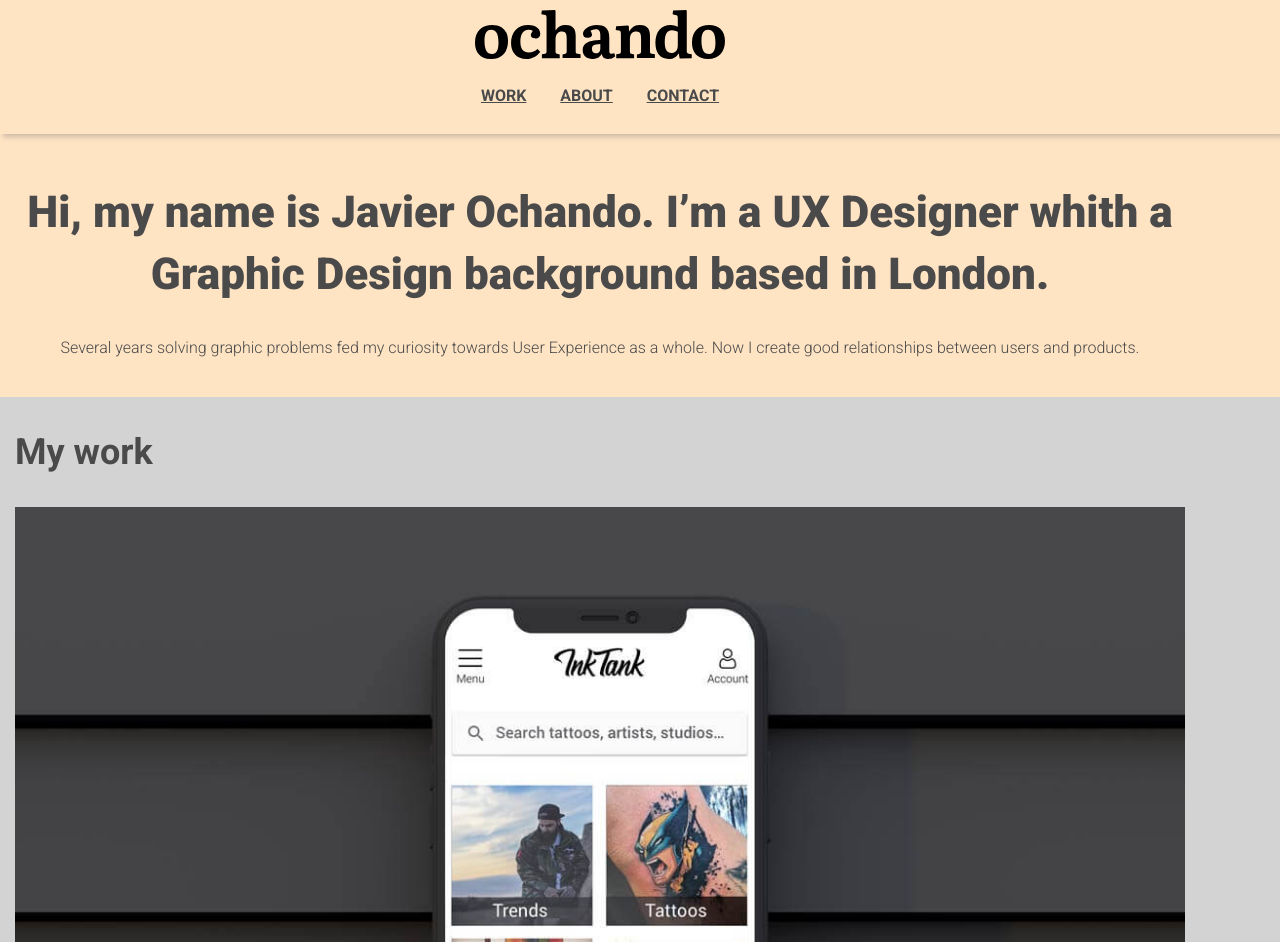
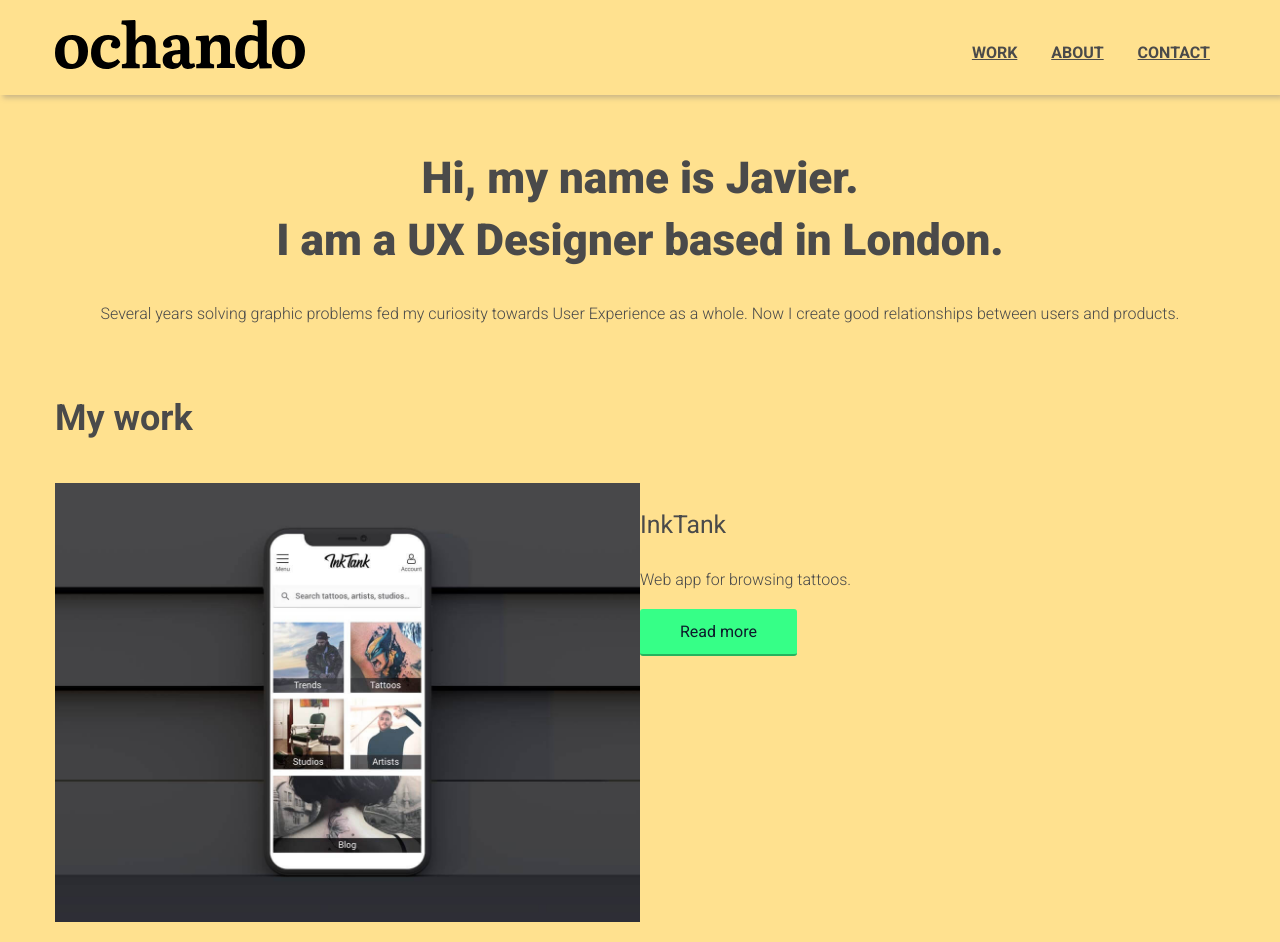
Before and after one commit to JackJuliett/ochando-portfolio, a plain HTML site: page index.html in a window 1280 px wide. Shown: the top 942 px of the page. Drawn offline with nearby package versions, Linux system fonts and the light colour scheme.

Commit message:
Making the site responsive

```diff
--- a/css/style.css
+++ b/css/style.css
@@ -10,7 +10,7 @@ Secondary Color (Navy Blue): #0D1B2B;
 }
 
 body {
-  background-color: lightgrey;
+  background-color: #ffe18f;
   font-family: 'Roboto', sans-serif;
   font-size: 16px;
   /* Sets the font size to 16px */
@@ -145,7 +145,7 @@ ol {
 }
 
 header {
-  background-color: #ffe4c4;
+  background-color: #ffe18f;
   text-align: center;
   padding: 10px 0;
   box-shadow: 3px 3px 5px 0px rgba(128, 123, 125, 0.4);
@@ -154,18 +154,23 @@ header {
 }
 
 main {
-  padding-top: 133px;
+  padding-top: 99px;
 }
 
 #hero {
-  background-color: #ffe4c4;
+  background-color: #ffe18f;
   padding: 20px 0;
   width: 100%;
+  text-align: center;
 }
 
 #hero h1 {
   text-align: center;
   /* Centers text */
+}
+
+#hero span {
+  display: block;
 }
 
 .icons svg {
@@ -184,3 +189,82 @@ main {
 .logo {
   max-width: 250px;
 }
+
+.row::after {
+  content: "";
+  clear: both;
+  display: table;
+}
+
+/* ==============================
+Medium devices (640px and larger)
+================================= */
+@media only screen and (min-width: 640px) {
+  header {
+    text-align: unset;
+    padding: 20px 0 13px;
+  }
+
+  nav {
+    width: auto;
+    float: right;
+    margin-top: 4px;
+  }
+
+  [class*="col-"] {
+    float: left;
+    padding: 10px 0
+  }
+
+  .col-md-6 {
+    width: 50%;
+  }
+
+  #about-page h3 {
+    margin-top: 0;
+  }
+}
+
+/* ==============================
+Large devices (1024px or larger)
+================================= */
+@media only screen and (min-width: 1024px) {
+  header {
+    text-align: unset;
+    padding: 20px 0 13px;
+  }
+
+  nav {
+    width: auto;
+    float: right;
+    margin-top: 4px;
+  }
+
+  [class*="col-"] {
+    float: left;
+    padding: 10px 0
+  }
+
+  .col-md-7 {
+    width: 58.33%;;
+  }
+
+  .col-md-5 {
+    width: 41.66%;;
+  }
+
+  .container {
+  max-width: 1200px;
+  margin-left: auto;
+  margin-right: auto;
+}
+
+  #about-page h3 {
+    margin-top: 0;
+  }
+}
+
+/* ==============================
+X-large devices (1440px or larger)
+================================= */
+@media only screen and (min-width: 1440px) {}
--- a/index.html
+++ b/index.html
@@ -27,7 +27,7 @@
   <main>
     <div id="hero">
       <div class="container">
-        <h1>Hi, my name is Javier Ochando.<span> I’m a UX Designer whith a Graphic Design background based in London.</span> </h1>
+        <h1>Hi, my name is Javier.<span> I am a UX Designer based in London.</span> </h1>
         <p class="center">Several years solving graphic problems fed my curiosity towards User Experience as a whole. Now I create good relationships between users and products.</p>
       </div>
     </div>
@@ -36,7 +36,7 @@
       <div class="container">
         <h2>My work</h2>
         <div class=row>
-          <div>
+          <div class="col-md-6 col-lg-7" >
             <a href="inktank.html">
               <picture>
                 <source srcset="img/InkTank/hero_mobile.jpg" media="(max-width:767px)">
@@ -44,7 +44,7 @@
               </picture>
             </a>
           </div>
-          <div>
+          <div class="column col-md-6 col-lg-5">
             <h3>InkTank</h3>
             <p>Web app for browsing tattoos.</p>
             <a href="inktank.html" class="button">Read more</a>
```
Also changed, not shown: about.html (+5 -4 lines).
